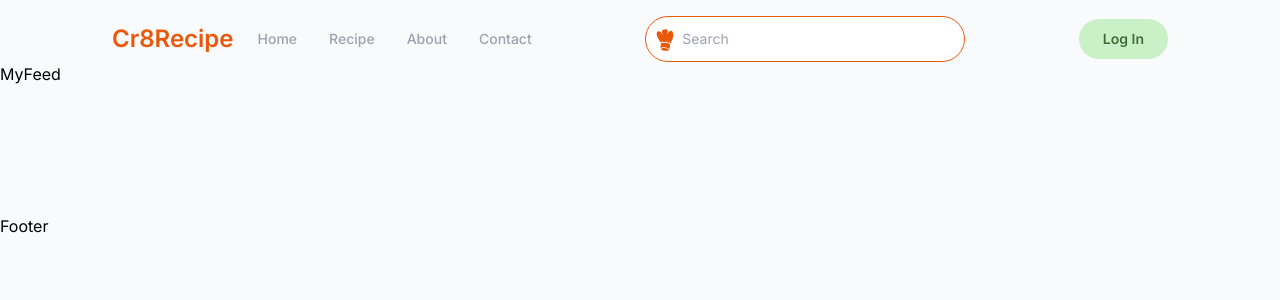
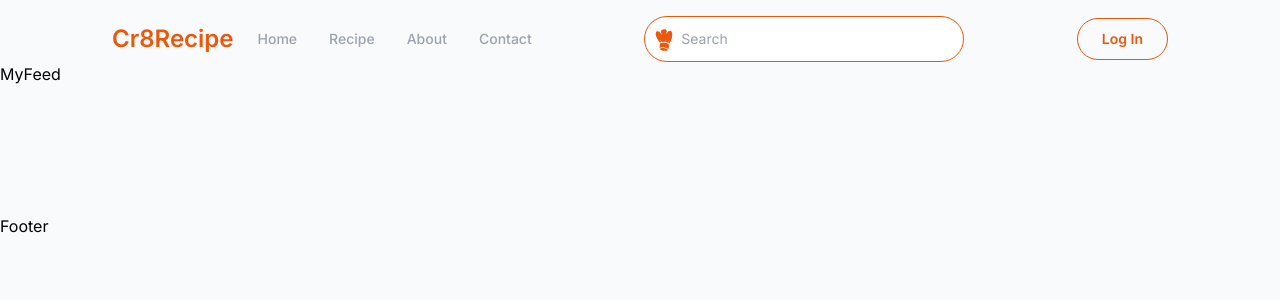
Before and after one commit to Koushik1311/Cr8Recipe, a Next.js app: page /recipe/myfeed in a window 1280 px wide. Shown: the top 300 px of the page. Built offline with nearby package versions, Linux system fonts and the light colour scheme; no server answers.

Commit message:
color change

```diff
--- a/src/components/Shared/Btn.tsx
+++ b/src/components/Shared/Btn.tsx
@@ -7,7 +7,7 @@ type BtnProps = {
 
 export default function Btn({ children, goTo }: BtnProps) {
   return (
-    <button className="hover:bg-[#3C6E38] bg-[#CAF0C7] text-[#3C6E38] hover:text-white py-[0.6rem] px-[1.5rem] border-none rounded-full text-sm font-semibold transition-all">
+    <button className="border border-orange-600 text-orange-600 hover:bg-orange-600 hover:text-white py-[0.6rem] px-[1.5rem] rounded-full text-sm font-semibold transition-all">
       <Link href={goTo}>{children}</Link>
     </button>
   );
```
